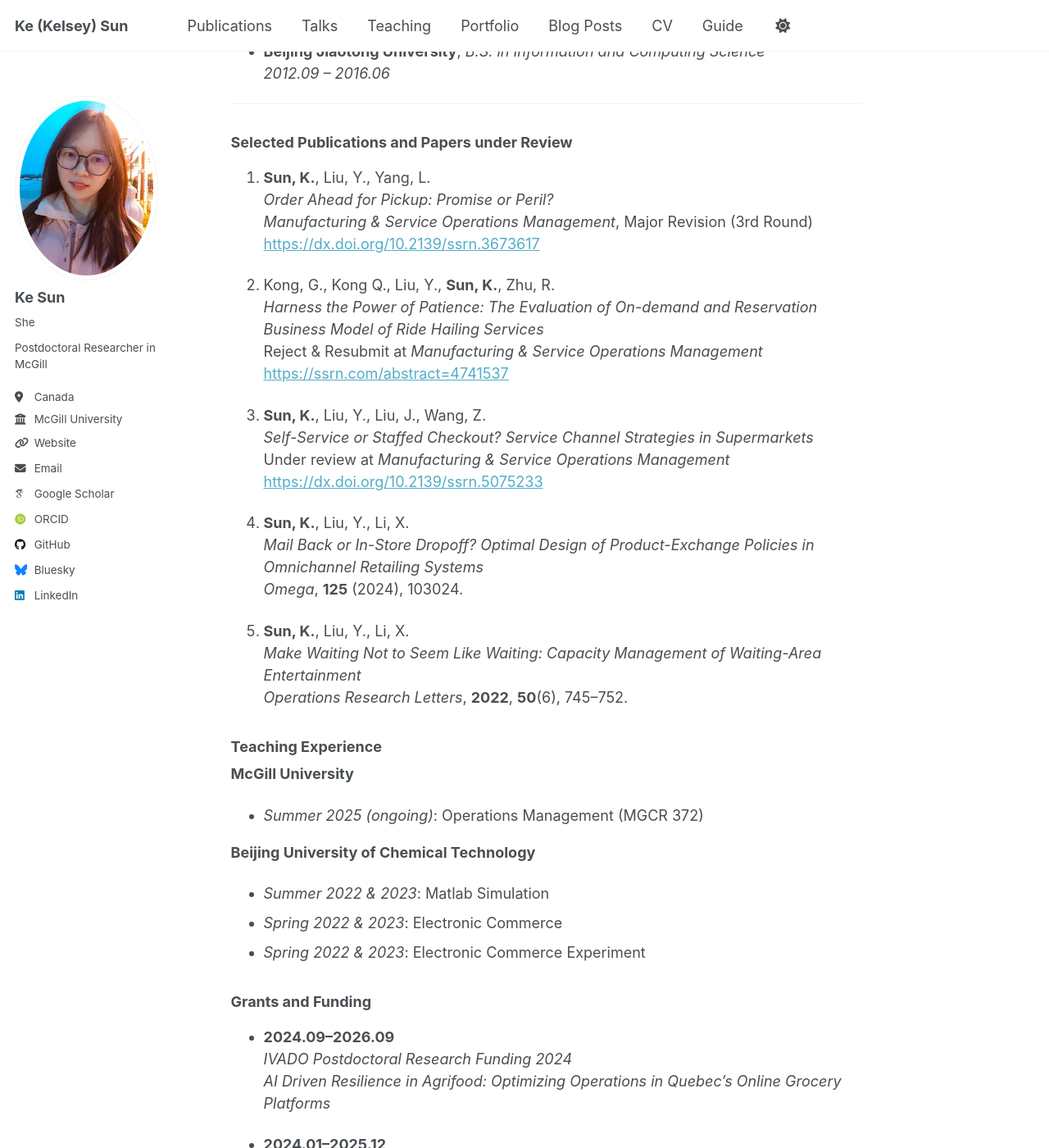
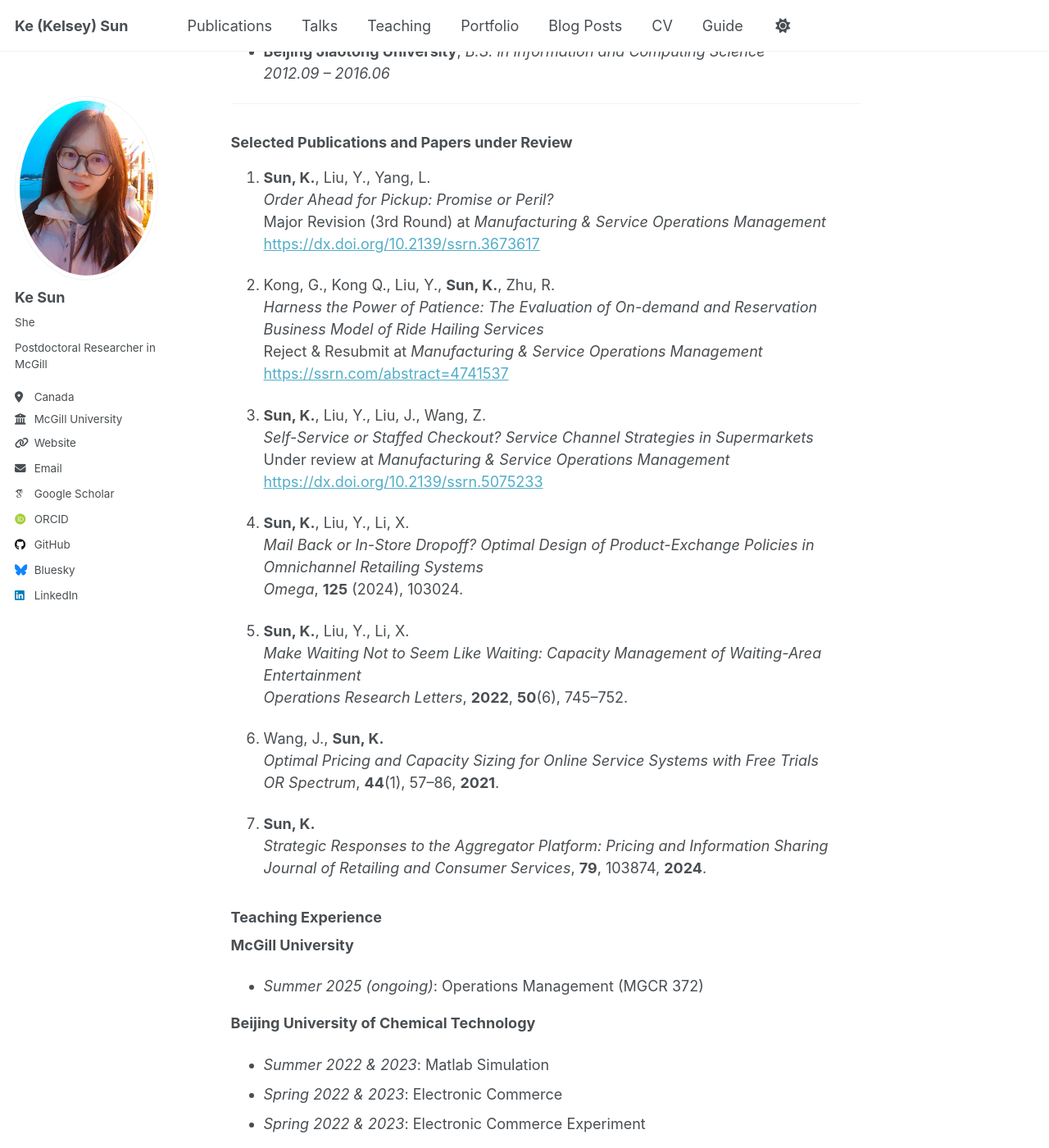
Before and after one commit to KeSun-2025/KeSun-2025.github.io, a Jekyll site: the page built from _pages/about.md, in a window 1280 px wide and 1400 px high, scrolled down 811 px. Shown: the whole window at 82% size. Built offline with Jekyll 4.4.1, drawn with Linux system fonts in a browser that asks for light colours; some web fonts are replaced.

Commit message:
Update about.md

```diff
--- a/_pages/about.md
+++ b/_pages/about.md
@@ -42,7 +42,7 @@ redirect_from:
 
 1. **Sun, K.**, Liu, Y., Yang, L.
    *Order Ahead for Pickup: Promise or Peril?*
-   *Manufacturing & Service Operations Management*, Major Revision (3rd Round)
+   Major Revision (3rd Round) at *Manufacturing & Service Operations Management*
    [https://dx.doi.org/10.2139/ssrn.3673617](https://dx.doi.org/10.2139/ssrn.3673617)
 
 2. Kong, G., Kong Q., Liu, Y., **Sun, K.**, Zhu, R.
@@ -62,6 +62,15 @@ redirect_from:
 5. **Sun, K.**, Liu, Y., Li, X.
    *Make Waiting Not to Seem Like Waiting: Capacity Management of Waiting-Area Entertainment*
    *Operations Research Letters*, **2022**, **50**(6), 745–752.
+
+6. Wang, J., **Sun, K.**
+   *Optimal Pricing and Capacity Sizing for Online Service Systems with Free Trials*
+   *OR Spectrum*, **44**(1), 57–86, **2021**.
+
+7. **Sun, K.**
+   *Strategic Responses to the Aggregator Platform: Pricing and Information Sharing*
+   *Journal of Retailing and Consumer Services*, **79**, 103874, **2024**.
+
 
 ### Teaching Experience
 
```
